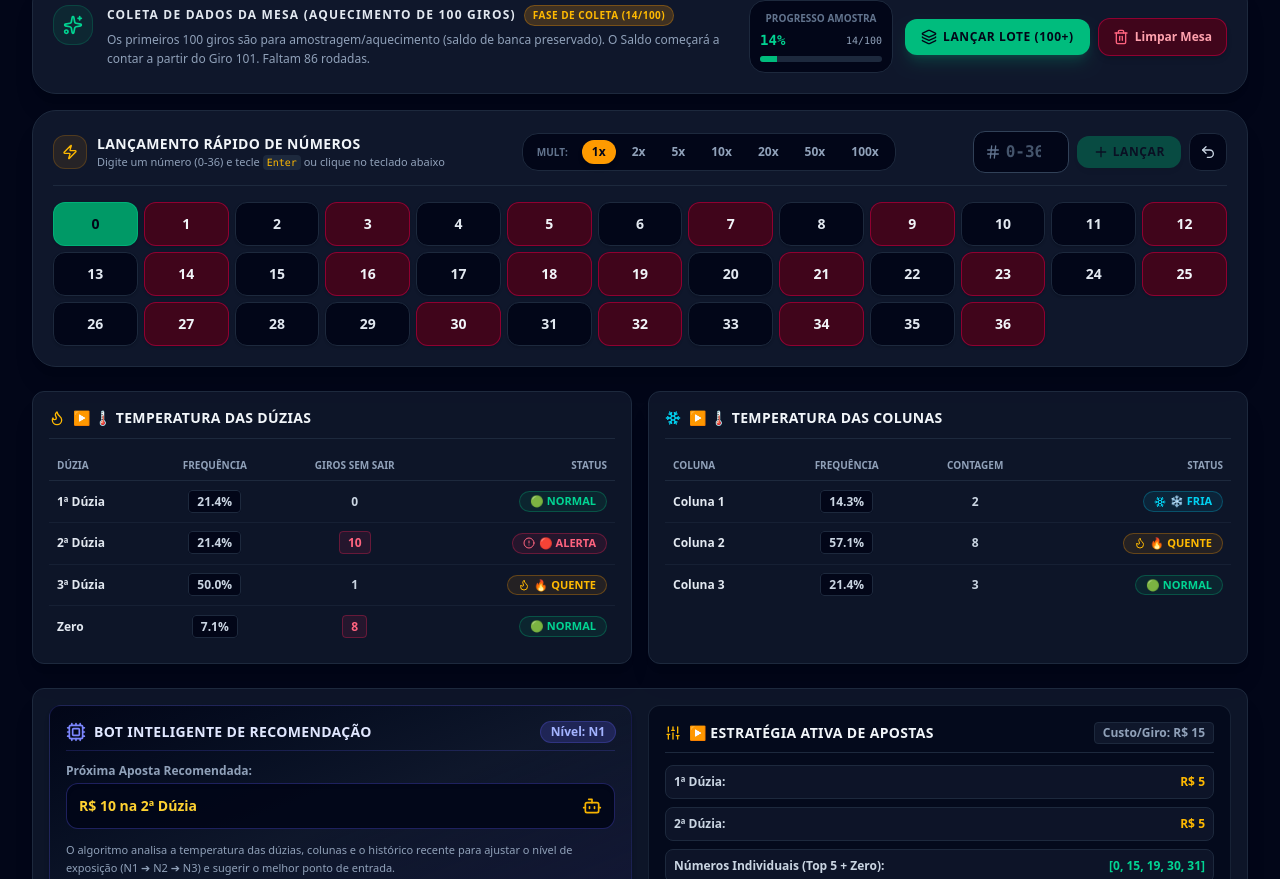
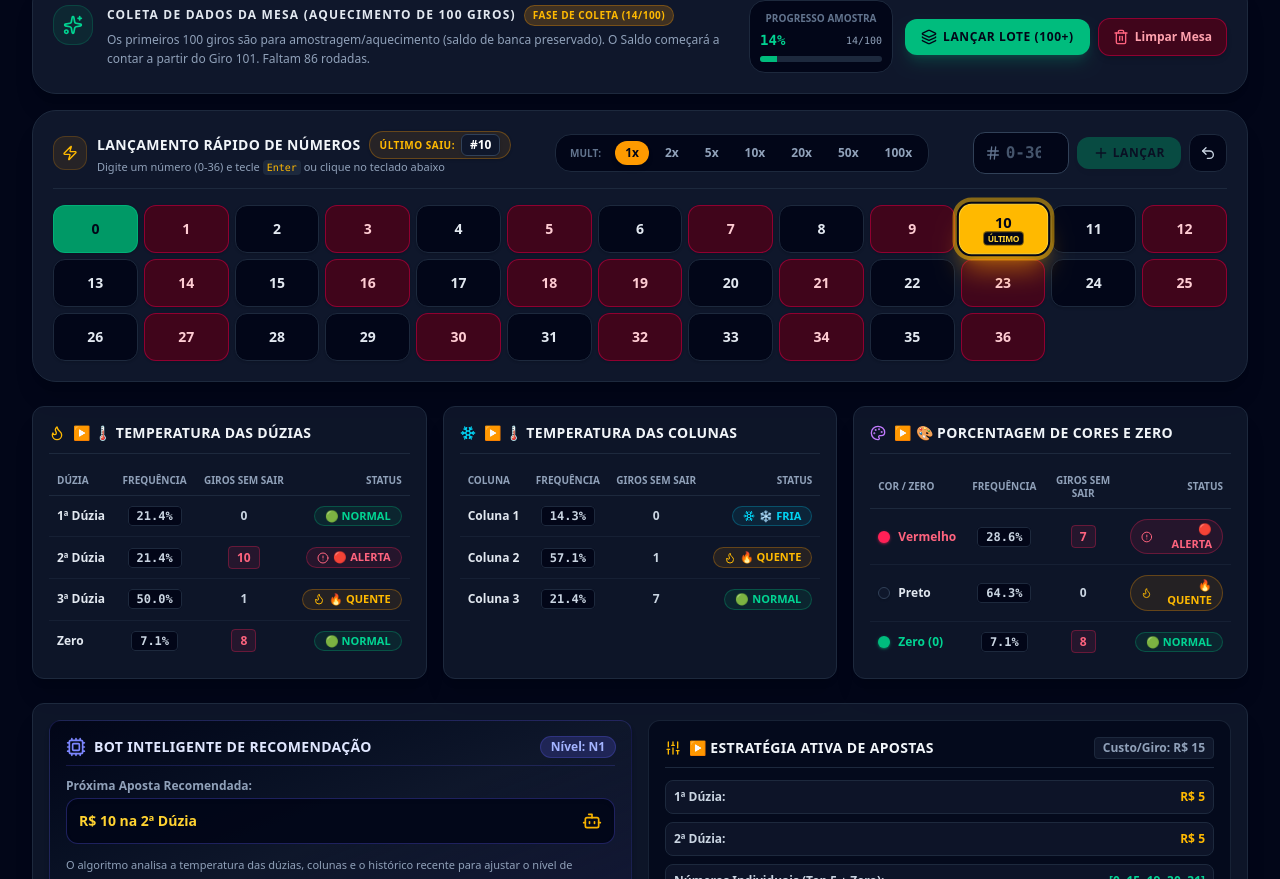
Before and after one commit to rcflash/roletamaster, a React (Vite) app: page / in a window 1280 px wide. Shown: the part 476-1355 px from the top of the page. Built offline with nearby package versions, Linux system fonts and the light colour scheme.

Commit message:
feat: add color temperature analysis
- Implement color statistics (red/black/green) in roulette engine
- Display color temperatures in the analytics dashboard
- Add "Last Number" indicator to quick spin input for better context

```diff
--- a/src/App.tsx
+++ b/src/App.tsx
@@ -495,6 +495,7 @@ export default function App() {
             onUndoLastSpin={handleUndoLastSpin}
             onClearAllSpins={handleClearAllSpins}
             totalSpins={totalSpins}
+            lastNumber={lastSpin ? lastSpin.numero : null}
           />
         );
       case 'temperatures':
@@ -502,6 +503,7 @@ export default function App() {
           <TemperaturesPanel
             dozenItems={temperatures.dozenItems}
             columnItems={temperatures.columnItems}
+            colorItems={temperatures.colorItems}
           />
         );
       case 'strategy':
@@ -715,6 +717,7 @@ export default function App() {
               onUndoLastSpin={handleUndoLastSpin}
               onClearAllSpins={handleClearAllSpins}
               totalSpins={totalSpins}
+              lastNumber={lastSpin ? lastSpin.numero : null}
             />
           </div>
         )}
--- a/src/components/QuickSpinInput.tsx
+++ b/src/components/QuickSpinInput.tsx
@@ -8,6 +8,7 @@ interface QuickSpinInputProps {
   onUndoLastSpin: () => void;
   onClearAllSpins: () => void;
   totalSpins: number;
+  lastNumber?: number | null;
 }
 
 export const QuickSpinInput: React.FC<QuickSpinInputProps> = ({
@@ -16,6 +17,7 @@ export const QuickSpinInput: React.FC<QuickSpinInputProps> = ({
   onUndoLastSpin,
   onClearAllSpins,
   totalSpins,
+  lastNumber = null,
 }) => {
   const [selectedNum, setSelectedNum] = useState<string>('');
   const [multiplier, setMultiplier] = useState<number>(1);
@@ -148,9 +150,25 @@ export const QuickSpinInput: React.FC<QuickSpinInputProps> = ({
               <Zap className="w-4 h-4" />
             </div>
             <div>
+              <div className="flex items-center gap-2">
                 <h3 className="text-sm font-extrabold text-slate-100 uppercase tracking-wide">
                   Lançamento Rápido de Números
                 </h3>
+                {lastNumber !== null && lastNumber !== undefined && (
+                  <div className="flex items-center gap-1.5 bg-amber-500/10 border border-amber-500/30 px-2.5 py-0.5 rounded-full shadow-sm animate-fadeIn">
+                    <span className="text-[10px] text-amber-400 font-black uppercase tracking-wider">Último Saiu:</span>
+                    <span className={`px-2 py-0.5 rounded-md font-black text-xs text-white shadow ${
+                      RED_NUMBERS.includes(lastNumber)
+                        ? 'bg-rose-600 border border-rose-400'
+                        : lastNumber === 0
+                        ? 'bg-emerald-600 border border-emerald-400'
+                        : 'bg-slate-900 border border-slate-700'
+                    }`}>
+                      #{lastNumber}
+                    </span>
+                  </div>
+                )}
+              </div>
               <p className="text-[11px] text-slate-400">
                 Digite um número (0-36) e tecle <kbd className="px-1 py-0.5 bg-slate-800 rounded text-amber-400 font-mono text-[10px]">Enter</kbd> ou clique no teclado abaixo
               </p>
@@ -216,27 +234,49 @@ export const QuickSpinInput: React.FC<QuickSpinInputProps> = ({
         {/* Visual Roulette Number Pad Grid */}
         <div className="grid grid-cols-12 sm:grid-cols-13 gap-1.5">
           {/* Zero */}
+          {(() => {
+            const isZeroLast = lastNumber === 0;
+            return (
               <button
                 onClick={() => handleQuickClick(0)}
-            className="col-span-12 sm:col-span-1 h-11 rounded-xl bg-emerald-600 hover:bg-emerald-500 text-slate-950 font-black text-sm shadow transition-all active:scale-95 flex items-center justify-center border border-emerald-400/40"
+                className={`col-span-12 sm:col-span-1 h-12 rounded-xl text-slate-950 font-black text-sm shadow transition-all active:scale-95 flex flex-col items-center justify-center border relative ${
+                  isZeroLast
+                    ? 'bg-amber-400 text-slate-950 border-amber-300 ring-4 ring-amber-400/50 ring-offset-2 ring-offset-slate-950 shadow-xl shadow-amber-500/50 scale-105 z-10 font-black'
+                    : 'bg-emerald-600 hover:bg-emerald-500 border-emerald-400/40'
+                }`}
               >
-            0
+                <span>0</span>
+                {isZeroLast && (
+                  <span className="text-[8px] bg-slate-950 text-amber-300 px-1 rounded font-black uppercase tracking-tighter -mt-0.5 border border-amber-400/50">
+                    ÚLTIMO
+                  </span>
+                )}
               </button>
+            );
+          })()}
 
           {/* 1 to 36 */}
           {Array.from({ length: 36 }, (_, i) => i + 1).map((num) => {
             const isRed = RED_NUMBERS.includes(num);
+            const isLast = lastNumber === num;
             return (
               <button
                 key={num}
                 onClick={() => handleQuickClick(num)}
-                className={`h-11 rounded-xl font-black text-xs sm:text-sm text-slate-100 shadow transition-all active:scale-95 flex items-center justify-center border ${
-                  isRed
+                className={`h-12 rounded-xl font-black text-xs sm:text-sm shadow transition-all active:scale-95 flex flex-col items-center justify-center border relative ${
+                  isLast
+                    ? 'bg-amber-400 text-slate-950 border-amber-300 ring-4 ring-amber-400/50 ring-offset-2 ring-offset-slate-950 shadow-xl shadow-amber-500/50 scale-105 z-10 font-black'
+                    : isRed
                     ? 'bg-rose-950/80 hover:bg-rose-800 border-rose-800/80 text-rose-200'
                     : 'bg-slate-950 hover:bg-slate-800 border-slate-800 text-slate-200'
                 }`}
               >
-                {num}
+                <span>{num}</span>
+                {isLast && (
+                  <span className="text-[8px] bg-slate-950 text-amber-300 px-1 rounded font-black uppercase tracking-tighter -mt-0.5 border border-amber-400/50">
+                    ÚLTIMO
+                  </span>
+                )}
               </button>
             );
           })}
--- a/src/components/TemperaturesPanel.tsx
+++ b/src/components/TemperaturesPanel.tsx
@@ -1,18 +1,20 @@
 import React from 'react';
-import { Flame, Snowflake, AlertCircle } from 'lucide-react';
+import { Flame, Snowflake, AlertCircle, Palette } from 'lucide-react';
 import { TempItem } from '../types';
 
 interface TemperaturesPanelProps {
   dozenItems: TempItem[];
   columnItems: TempItem[];
+  colorItems?: TempItem[];
 }
 
 export const TemperaturesPanel: React.FC<TemperaturesPanelProps> = ({
   dozenItems,
   columnItems,
+  colorItems = [],
 }) => {
   return (
-    <div className="grid grid-cols-1 lg:grid-cols-2 gap-4">
+    <div className="grid grid-cols-1 md:grid-cols-2 xl:grid-cols-3 gap-4">
       {/* 🌡️ Temperatura das Dúzias */}
       <div className="bg-slate-900/90 border border-slate-800 rounded-xl p-4 shadow-xl">
         <div className="flex items-center gap-2 mb-3 border-b border-slate-800 pb-2.5">
@@ -37,7 +39,7 @@ export const TemperaturesPanel: React.FC<TemperaturesPanelProps> = ({
                 <tr key={item.code} className="hover:bg-slate-800/40 transition-colors">
                   <td className="py-2.5 px-2 text-slate-200 font-bold">{item.name}</td>
                   <td className="py-2.5 px-2 text-center text-slate-300">
-                    <span className="bg-slate-950 px-2 py-0.5 rounded border border-slate-800">
+                    <span className="bg-slate-950 px-2 py-0.5 rounded border border-slate-800 font-mono">
                       {item.frequencyPct.toFixed(1)}%
                     </span>
                   </td>
@@ -85,7 +87,7 @@ export const TemperaturesPanel: React.FC<TemperaturesPanelProps> = ({
               <tr className="text-slate-400 border-b border-slate-800 font-bold uppercase text-[10px]">
                 <th className="py-2 px-2">Coluna</th>
                 <th className="py-2 px-2 text-center">Frequência</th>
-                <th className="py-2 px-2 text-center">Contagem</th>
+                <th className="py-2 px-2 text-center">Giros sem Sair</th>
                 <th className="py-2 px-2 text-right">Status</th>
               </tr>
             </thead>
@@ -94,11 +96,19 @@ export const TemperaturesPanel: React.FC<TemperaturesPanelProps> = ({
                 <tr key={item.code} className="hover:bg-slate-800/40 transition-colors">
                   <td className="py-2.5 px-2 text-slate-200 font-bold">{item.name}</td>
                   <td className="py-2.5 px-2 text-center text-slate-300">
-                    <span className="bg-slate-950 px-2 py-0.5 rounded border border-slate-800">
+                    <span className="bg-slate-950 px-2 py-0.5 rounded border border-slate-800 font-mono">
                       {item.frequencyPct.toFixed(1)}%
                     </span>
                   </td>
-                  <td className="py-2.5 px-2 text-center text-slate-300">{item.count}</td>
+                  <td className="py-2.5 px-2 text-center">
+                    <span className={`px-2 py-0.5 rounded font-black ${
+                      item.spinsWithoutHit >= 8
+                        ? 'bg-rose-500/10 text-rose-400 border border-rose-500/30'
+                        : 'text-slate-300'
+                    }`}>
+                      {item.spinsWithoutHit}
+                    </span>
+                  </td>
                   <td className="py-2.5 px-2 text-right">
                     <span className={`inline-flex items-center gap-1 px-2.5 py-0.5 rounded-full font-bold text-[11px] ${
                       item.status === 'COLD'
@@ -118,6 +128,90 @@ export const TemperaturesPanel: React.FC<TemperaturesPanelProps> = ({
           </table>
         </div>
       </div>
+
+      {/* 🎨 Porcentagem de Cores e Zero */}
+      <div className="bg-slate-900/90 border border-slate-800 rounded-xl p-4 shadow-xl md:col-span-2 xl:col-span-1">
+        <div className="flex items-center gap-2 mb-3 border-b border-slate-800 pb-2.5">
+          <Palette className="w-4 h-4 text-purple-400" />
+          <h3 className="text-sm font-extrabold text-slate-100 uppercase tracking-wide">
+            ▶ 🎨 PORCENTAGEM DE CORES E ZERO
+          </h3>
+        </div>
+
+        <div className="overflow-x-auto">
+          <table className="w-full text-left border-collapse text-xs">
+            <thead>
+              <tr className="text-slate-400 border-b border-slate-800 font-bold uppercase text-[10px]">
+                <th className="py-2 px-2">Cor / Zero</th>
+                <th className="py-2 px-2 text-center">Frequência</th>
+                <th className="py-2 px-2 text-center">Giros sem Sair</th>
+                <th className="py-2 px-2 text-right">Status</th>
+              </tr>
+            </thead>
+            <tbody className="divide-y divide-slate-800/60 font-semibold">
+              {colorItems.map((item) => {
+                const isRed = item.code === 'red';
+                const isBlack = item.code === 'black';
+                const isZero = item.code === 'green';
+
+                return (
+                  <tr key={item.code} className="hover:bg-slate-800/40 transition-colors">
+                    <td className="py-2.5 px-2">
+                      <div className="flex items-center gap-2">
+                        <span
+                          className={`w-3 h-3 rounded-full inline-block shadow-sm ${
+                            isRed
+                              ? 'bg-rose-500 shadow-rose-500/50'
+                              : isBlack
+                              ? 'bg-slate-900 border border-slate-700'
+                              : 'bg-emerald-500 shadow-emerald-500/50'
+                          }`}
+                        />
+                        <span className={`font-bold ${
+                          isRed
+                            ? 'text-rose-400'
+                            : isBlack
+                            ? 'text-slate-200'
+                            : 'text-emerald-400'
+                        }`}>
+                          {item.name}
+                        </span>
+                      </div>
+                    </td>
+                    <td className="py-2.5 px-2 text-center text-slate-300">
+                      <span className="bg-slate-950 px-2 py-0.5 rounded border border-slate-800 font-mono font-bold">
+                        {item.frequencyPct.toFixed(1)}%
+                      </span>
+                    </td>
+                    <td className="py-2.5 px-2 text-center">
+                      <span className={`px-2 py-0.5 rounded font-black ${
+                        item.spinsWithoutHit >= 6
+                          ? 'bg-rose-500/10 text-rose-400 border border-rose-500/30'
+                          : 'text-slate-300'
+                      }`}>
+                        {item.spinsWithoutHit}
+                      </span>
+                    </td>
+                    <td className="py-2.5 px-2 text-right">
+                      <span className={`inline-flex items-center gap-1 px-2.5 py-0.5 rounded-full font-bold text-[11px] ${
+                        item.status === 'ALERT'
+                          ? 'bg-rose-500/10 text-rose-400 border border-rose-500/30'
+                          : item.status === 'HOT'
+                          ? 'bg-amber-500/10 text-amber-400 border border-amber-500/30'
+                          : 'bg-emerald-500/10 text-emerald-400 border border-emerald-500/30'
+                      }`}>
+                        {item.status === 'ALERT' && <AlertCircle className="w-3 h-3" />}
+                        {item.status === 'HOT' && <Flame className="w-3 h-3" />}
+                        {item.statusLabel}
+                      </span>
+                    </td>
+                  </tr>
+                );
+              })}
+            </tbody>
+          </table>
+        </div>
+      </div>
     </div>
   );
 };
--- a/src/lib/roulette.ts
+++ b/src/lib/roulette.ts
@@ -185,7 +185,58 @@ export function calculateTemperatures(spins: SpinRecord[]) {
     }
   ];
 
-  return { dozenItems, columnItems };
+  // Color & Zero Stats
+  const colorCounts: Record<NumberColor, number> = { red: 0, black: 0, green: 0 };
+  const colorWithoutHit: Record<NumberColor, number> = { red: 0, black: 0, green: 0 };
+  const colorFound: Record<NumberColor, boolean> = { red: false, black: false, green: false };
+
+  for (let i = spins.length - 1; i >= 0; i--) {
+    const c = spins[i].color;
+    if (colorCounts[c] !== undefined) {
+      colorCounts[c]++;
+    }
+    (Object.keys(colorFound) as NumberColor[]).forEach((ck) => {
+      if (!colorFound[ck]) {
+        if (c === ck) {
+          colorFound[ck] = true;
+        } else {
+          colorWithoutHit[ck]++;
+        }
+      }
+    });
+  }
+
+  const colorItems: TempItem[] = [
+    {
+      name: 'Vermelho',
+      code: 'red',
+      count: colorCounts['red'],
+      frequencyPct: Number(((colorCounts['red'] / totalSpins) * 100).toFixed(1)),
+      spinsWithoutHit: colorWithoutHit['red'],
+      status: colorWithoutHit['red'] >= 6 ? 'ALERT' : colorCounts['red'] / totalSpins >= 0.52 ? 'HOT' : 'NORMAL',
+      statusLabel: colorWithoutHit['red'] >= 6 ? '🔴 ALERTA' : colorCounts['red'] / totalSpins >= 0.52 ? '🔥 QUENTE' : '🟢 NORMAL'
+    },
+    {
+      name: 'Preto',
+      code: 'black',
+      count: colorCounts['black'],
+      frequencyPct: Number(((colorCounts['black'] / totalSpins) * 100).toFixed(1)),
+      spinsWithoutHit: colorWithoutHit['black'],
+      status: colorWithoutHit['black'] >= 6 ? 'ALERT' : colorCounts['black'] / totalSpins >= 0.52 ? 'HOT' : 'NORMAL',
+      statusLabel: colorWithoutHit['black'] >= 6 ? '🔴 ALERTA' : colorCounts['black'] / totalSpins >= 0.52 ? '🔥 QUENTE' : '🟢 NORMAL'
+    },
+    {
+      name: 'Zero (0)',
+      code: 'green',
+      count: colorCounts['green'],
+      frequencyPct: Number(((colorCounts['green'] / totalSpins) * 100).toFixed(1)),
+      spinsWithoutHit: colorWithoutHit['green'],
+      status: colorWithoutHit['green'] >= 15 ? 'ALERT' : colorCounts['green'] / totalSpins >= 0.08 ? 'HOT' : 'NORMAL',
+      statusLabel: colorWithoutHit['green'] >= 15 ? '🔴 ALERTA' : colorCounts['green'] / totalSpins >= 0.08 ? '🔥 QUENTE' : '🟢 NORMAL'
+    }
+  ];
+
+  return { dozenItems, columnItems, colorItems };
 }
 
 export function calculateNumberStats(spins: SpinRecord[]): NumberStats[] {
```
Lines whose indentation alone changed are shown as unchanged.
